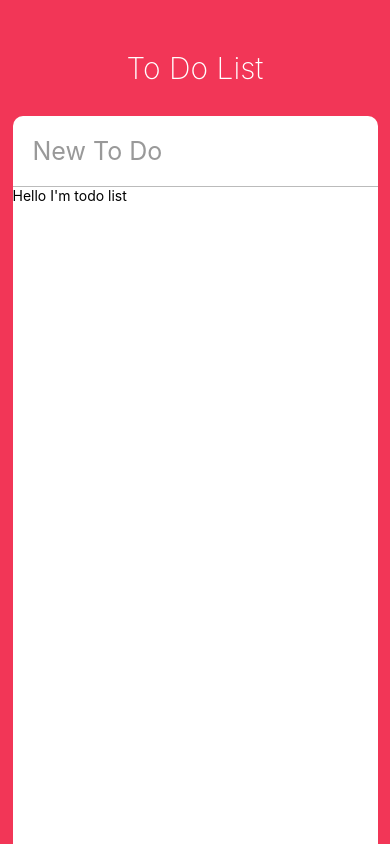
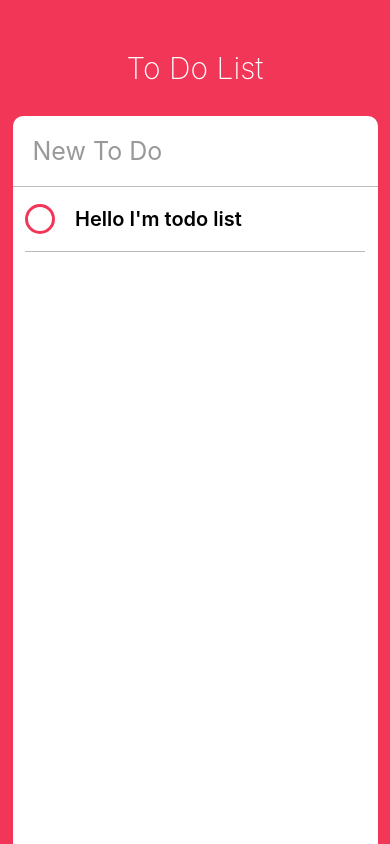
Before and after one commit to DianaLeee/todo-list-project, a React Native app: screen / in a window 390 px wide. Built offline with nearby package versions, Linux system fonts and the light colour scheme.

Commit message:
Add toggle button

```diff
--- a/App.js
+++ b/App.js
@@ -24,7 +24,7 @@
             returnKeyType={"done"}
             autoCorrect={false}
             />
-            <ScrollView>
+            <ScrollView contentContainerStyle={styles.toDos}>
               <ToDo />
             </ScrollView>
         </View>
@@ -77,5 +77,8 @@
     borderBottomColor: "#bbb",
     borderBottomWidth: 1,
     fontSize: 25
+  },
+  toDos: {
+    alignItems: "center",
   }
 });
--- a/ToDo.js
+++ b/ToDo.js
@@ -1,14 +1,57 @@
 import React, {Component} from "react";
-import { View, Text, TouchableOpacity, StyleSheet } from "react-native"
+import { View, Text, TouchableOpacity, StyleSheet, Dimensions } from "react-native";
+const { width, height } = Dimensions.get("window");
 
 export default class ToDo extends Component {
+    state = {
+        isEditing: false,
+        isCompleted: false
+    };
     render() {
+        const {isCompleted} = this.state;
         return (
-            <View>
-                <Text>Hello I'm todo list</Text>
+            <View style={styles.container}>
+                <TouchableOpacity onPress={this._toggleComplete}>
+                    <View style={[styles.circle, isCompleted ? styles.completedCircle : styles.uncompletedCircle]} />
+                </TouchableOpacity>
+                <Text style={styles.text}>Hello I'm todo list</Text>
             </View>
         );
     }
+    _toggleComplete = () => {
+        this.setState(prevState => {
+            return ({
+                isCompleted: !prevState.isCompleted
+            });
+        });
+    }
+
 }
-
-const styles = StyleSheet.create({});
+const styles = StyleSheet.create({
+    container: {
+        width: width - 50,
+        borderBottomColor: "#bbb",
+        borderBottomWidth: StyleSheet.hairlineWidth,
+        flexDirection: "row",
+        alignItems: "center",
+    },
+    circle: {
+        width: 30,
+        height: 30,
+        borderRadius: 15,
+        borderColor: "red",
+        borderWidth: 3,
+        marginRight: 20
+    },
+    completedCircle: {
+        borderColor: "#bbb"
+    },
+    uncompletedCircle: {
+        borderColor: "#F23657"
+    },
+    text: {
+        fontWeight: "600",
+        fontSize: 20,
+        marginVertical: 20,
+    }
+});
```
